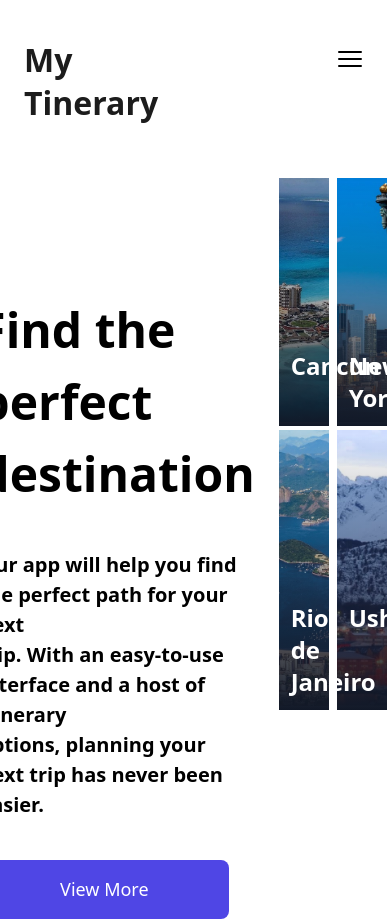
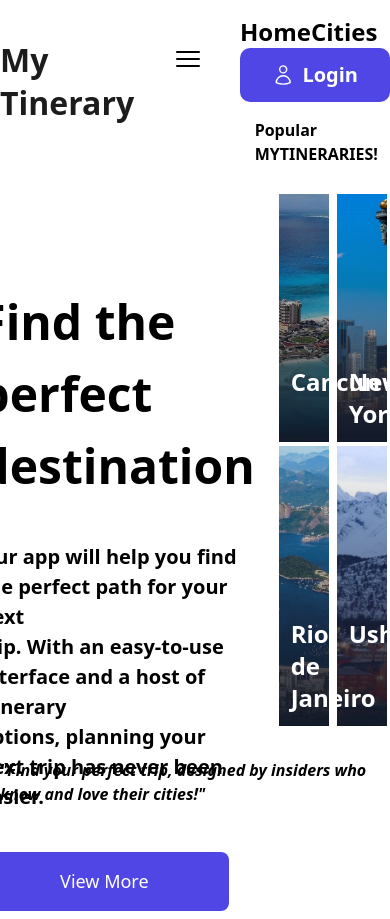
Before and after one commit to inebenitez/-mytinerary-inesbenitez, a React (Vite) app: page / in a window 390 px wide. Both pictures are taken after a click on the icon 350 px from the left and 59 px from the top of the page. Shown: the top 919 px of the page. Built offline with nearby package versions, Linux system fonts and the light colour scheme.

Commit message:
responsive

```diff
--- a/index.html
+++ b/index.html
@@ -2,7 +2,7 @@
 <html lang="en">
   <head>
     <meta charset="UTF-8" />
-    <link rel="icon" type="image/jpg" href="./img/greenLogo.png"/>
+    <link rel="icon" type="image/png" href="./public/img/logo2.png"/>
     <meta name="viewport" content="width=device-width, initial-scale=1.0" />
     <title>Mi Tinerary</title>
   </head>
--- a/package.json
+++ b/package.json
@@ -11,7 +11,8 @@
   },
   "dependencies": {
     "react": "^18.2.0",
-    "react-dom": "^18.2.0"
+    "react-dom": "^18.2.0",
+    "react-router-dom": "^6.14.2"
   },
   "devDependencies": {
     "@types/react": "^18.2.15",
--- a/src/App.jsx
+++ b/src/App.jsx
@@ -1,12 +1,14 @@
 import MainLayout from "./layouts/MainLayout"
-import Home from "./pages/Home"
+import { RouterProvider } from 'react-router-dom'
+import router from "./router"
 
 function App() {
 
   return (
-    <MainLayout>
-      <Home/>
-    </MainLayout>
+    // <MainLayout>
+    //   <Home/>
+    // </MainLayout>
+    <RouterProvider router={router} />
   )
 }
 
--- a/src/components/CardCity.jsx
+++ b/src/components/CardCity.jsx
@@ -7,3 +7,7 @@ export default function CardCity({ src, alt, text }) {
     </div>
   );
 }
+
+
+
+// md:flex-row lg:flex-row
--- a/src/components/Carousel.jsx
+++ b/src/components/Carousel.jsx
@@ -6,9 +6,9 @@ export default function Carousel({ data }) {
   let [counter, setCounter] = useState(0);
 
   function directionSlide(direction) {
-    const increment = direction === "next" ? 4 : -4; {/*increment determina 4 si es next y -4 si es prev */}
-    const newCounter = (counter + increment + data.length) % data.length; {/* mantiene el valor dento del limite del arreglo */}
-    setCounter(newCounter); {/*Actualiza la nueva posicion */}
+    const increment = direction === "next" ? 4 : -4;
+    const newCounter = (counter + increment + data.length) % data.length;
+    setCounter(newCounter);
   }
 
   return (
@@ -17,7 +17,8 @@ export default function Carousel({ data }) {
   onClick={() => directionSlide("prev")}
 />
 <div className="w-2/5">
-  <div className="flex flex-wrap justify-center m-5 py-10">
+<div className="flex justify-center font-semibold"><p>Popular MYTINERARIES!</p></div>
+  <div className="flex flex-wrap justify-center m-5 py-2">
     {data.slice(counter, counter + 4).map(each => (
       <CardCity key={each.id} src={each.photo} alt={each.id} text={each.city} />
     ))}
--- a/src/components/NavBar.jsx
+++ b/src/components/NavBar.jsx
@@ -1,13 +1,15 @@
 import { useState } from "react";
+import { Link as Anchor } from "react-router-dom";
 
 export default function NavBar() {
+  const [menuOpen, setMenuOpen] = useState(false);
 
   return (
-    <header className="w-full h-[14vh] flex items-center justify-between px-6 md:px-10">
+      <header className="flex justify-around items-center w-full h-[14vh] py-[25px]">
       <p className="w-[183px] h-[43px] font-sans font-bold text-[32px] text-[#1c1c1c] leading-[43px]">
         My Tinerary
       </p>
-      <div className="flex items-center space-x-4 md:space-x-6">
+      <div className="flex items-center space-x-4 md:flex gap-5">
         <svg
           xmlns="http://www.w3.org/2000/svg"
           fill="none"
@@ -15,6 +17,7 @@ export default function NavBar() {
           strokeWidth={1.5}
           stroke="currentColor"
           className="w-8 h-8 cursor-pointer md:hidden"
+          onClick={() => setMenuOpen(!menuOpen)}
         >
             <path
               strokeLinecap="round"
@@ -22,13 +25,9 @@ export default function NavBar() {
               d="M3.75 6.75h16.5M3.75 12h16.5m-16.5 5.25h16.5"
             />
         </svg>
-          <nav className="hidden md:flex gap-6 items-center">
-            <a className="w-[69px] h-[32px] text-[24px] font-bold leading-[31.92px] font-bold" href="">
-              Home
-            </a>
-            <a className="w-[69px] h-[32px] text-[24px] font-bold leading-[31.92px] font-bold" href="">
-              Cities
-            </a>
+      <nav className={`md:flex z-40 gap-6 items-center ${menuOpen ? "block" : "hidden"}`}>
+          <Anchor to='/' className="w-[69px] h-[32px] text-[24px] font-bold leading-[31.92px] font-bold" href="">Home</Anchor>
+          <Anchor to='/cities' className="w-[69px] h-[32px] text-[24px] font-bold leading-[31.92px] font-bold" href="">Cities</Anchor>
           <button className="flex items-center  w-[150px] h-[54px] bg-[#4f46e5] text-white text-[20px] font-bold py-[16px] px-[32px] rounded-[10px] leading-20px]">
             <svg xmlns="http://www.w3.org/2000/svg" fill="none" viewBox="0 0 24 24" strokeWidth={1.5} stroke="currentColor"
             className="w-6 h-6 inline mr-2"
--- a/src/layouts/MainLayout.jsx
+++ b/src/layouts/MainLayout.jsx
@@ -1,10 +1,11 @@
-import NavBar from "../components/NavBar"
+import NavBar from "../components/NavBar";
+import { Outlet } from "react-router-dom";
 
-export default function MainLayout({children}) {
+export default function MainLayout({}) {
   return (
     <div className="w-full min-h-screen flex flex-col">
     <NavBar/>
-      {children}
+    <Outlet/>
     </div>
   )
 }
--- /dev/null
+++ b/src/pages/Cities.jsx
@@ -0,0 +1,7 @@
+import React from 'react'
+
+export default function Cities() {
+  return (
+    <div>Cities under construction</div>
+  )
+}
--- /dev/null
+++ b/src/pages/CitiesDetails.jsx
@@ -0,0 +1,7 @@
+import React from 'react'
+
+export default function CitiesDetails() {
+  return (
+    <div>Cities under construction</div>
+  )
+}
--- a/src/pages/Home.jsx
+++ b/src/pages/Home.jsx
@@ -1,4 +1,6 @@
 import Carousel from "../components/Carousel"
+import { Link as Anchor } from "react-router-dom";
+
 
 export default function Home() {
 
@@ -26,10 +28,15 @@ return (
       <div className="w-[742px] h-[304px] flex flex-col justify-between gap-10 ">
           <h1 className="font-sans font-bold text-[48px]">Find the perfect destination</h1>
           <p className="font-sans font-semibold	text-[20px]">Our app will help you find the perfect path for your next<br />trip. With an easy-to-use interface and a host of itinerary<br />options, planning your next trip has never been easier.</p>
-        <button className="w-[250px] h-[60px] bg-[#4f46e5] text-white text-[18px] py-[16px] px-[20px] rounded-[8px] self-start">View More</button>
+        <button className="w-[250px] h-[60px] bg-[#4f46e5] text-white text-[18px] py-[16px] px-[20px] rounded-[8px] self-start">
+          <Anchor to='/cities'>View More</Anchor>
+      </button>
       </div>
       <Carousel data={data}/>
     </div>
+      <div className="font-semibold italic flex justify-center items-center">
+        <p>"Find your perfect trip, designed by insiders who know and love their cities!"</p>
+      </div>
   </main>
 );
 }
--- /dev/null
+++ b/src/pages/Login.jsx
@@ -0,0 +1,7 @@
+import React from 'react'
+
+export default function Cities() {
+  return (
+    <div>Login under construction</div>
+  )
+}
--- /dev/null
+++ b/src/router.jsx
@@ -0,0 +1,24 @@
+import { createBrowserRouter } from "react-router-dom";
+import Home from './pages/Home'
+import MainLayout from './layouts/MainLayout' ;
+import Cities from "./pages/Cities" ;
+import CitiesDetails from "./pages/CitiesDetails";
+import Login from './pages/Login' ;
+
+const router = createBrowserRouter( [
+    {
+        path: '/' ,
+        element: <MainLayout/>,
+        children: [
+            { path: '/', element: <Home/> },
+            { path: '/index', element: <Home/> },
+            { path: '/home', element: <Home/> },
+            { path: '/cities', element: <Cities/>},
+            { path: '/city', element: <CitiesDetails/>},
+            { path: '/login', element: <Login/>},
+        ]
+    },
+        ],
+)
+
+export default router
```
Also changed, not shown: public/img/logo2.png (added), 1 other file (tests, documents, lock files or other folders). Lines whose indentation alone changed are shown as unchanged.
